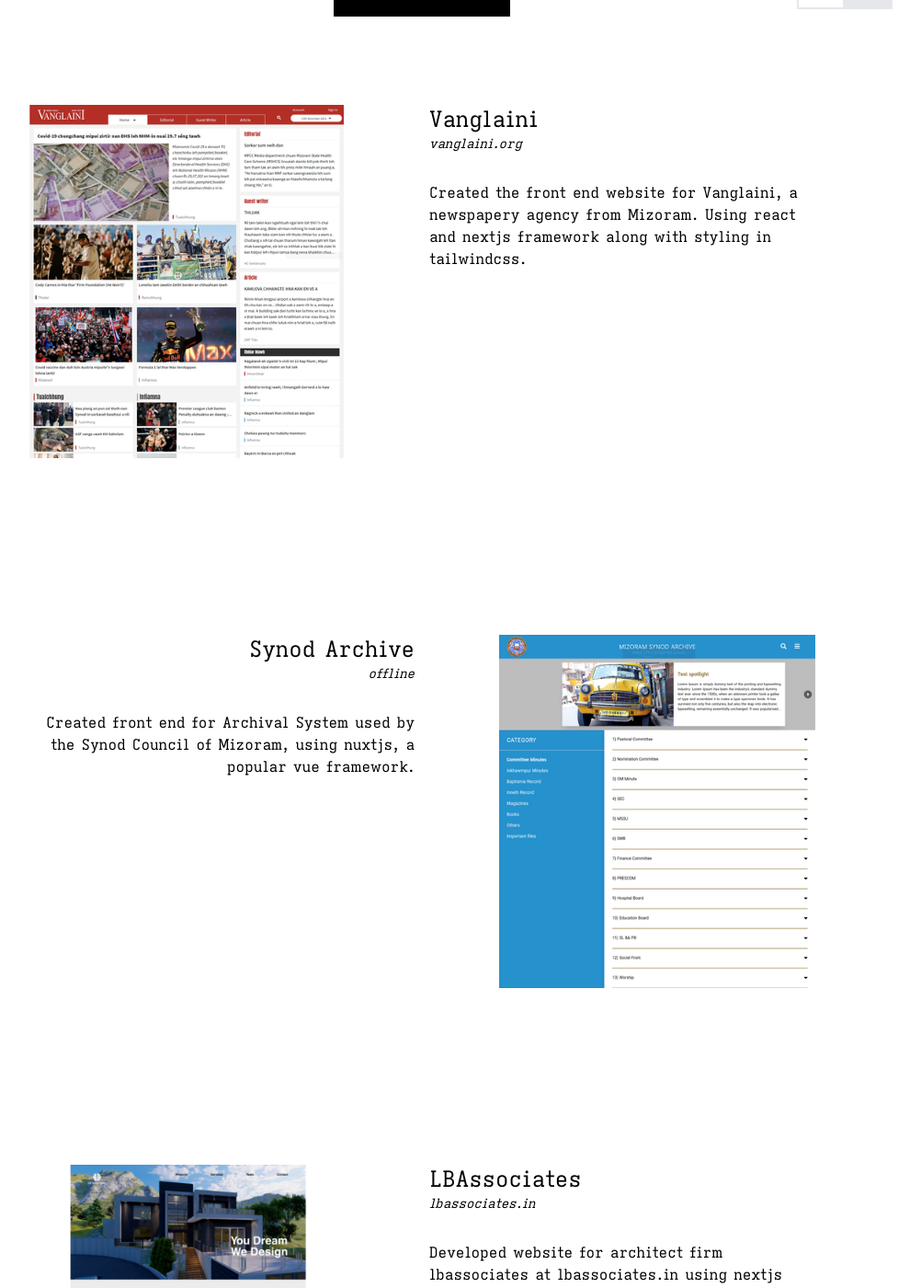
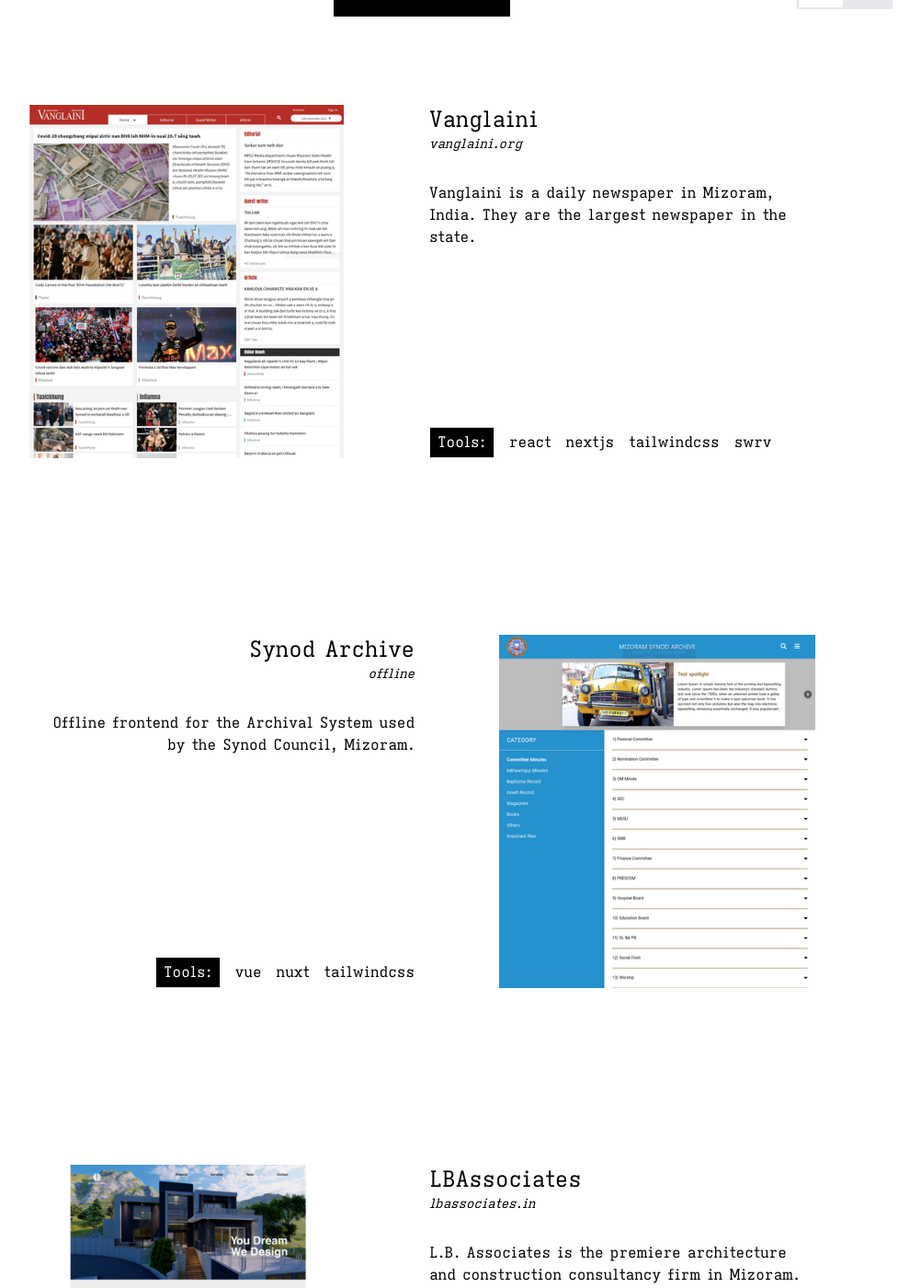
Before and after one commit to ringuralte/ringuralte, a Next.js app: page / in a window 1280 px wide. Shown: the part 946-2346 px from the top of the page at 92% size, without its empty margins (181-1183 px from the left). Built offline with nearby package versions, Linux system fonts and the light colour scheme; a web font is replaced by a local one.

Commit message:
Add next api instead of data/json files, style changes

```diff
--- a/components/ProjectCard.tsx
+++ b/components/ProjectCard.tsx
@@ -1,16 +1,12 @@
+import { Project } from "@/types/Project";
 import Image from "next/image";
 import { classNames } from "utils/functions";
 
-interface Project {
-  title: string;
-  link: string;
-  subtitle: string;
-  body: string;
-  image: string;
+type ProjectCard = Project & {
   imageOnLeft: boolean;
-}
+};
 
-export const ProjectCard = (props: Project) => {
+export const ProjectCard = (props: ProjectCard) => {
   return (
     <div className="grid grid-cols-1 gap-y-8 md:gap-y-0 md:grid-cols-2 w-full h-full pt-12 md:py-24">
       <div
@@ -28,24 +24,41 @@
       </div>
       <div
         className={classNames(
-          "flex flex-col col-span-1 w-full items-center h-64 md:h-96",
+          "flex flex-col col-span-1 w-full justify-between items-center h-64 md:h-96",
           props.imageOnLeft
             ? "md:order-2 md:items-start"
             : "md:order-1 md:items-end"
         )}
       >
-        <h3 className="text-2xl px-2">{props.title}</h3>
+        <div>
+          <h3
+            className={classNames(
+              "text-2xl px-2",
+              props.imageOnLeft ? "text-left" : "text-right"
+            )}
+          >
+            {props.title}
+          </h3>
           {props.link.length ? (
-          <a
-            href={props.link}
-            target="_blank"
-            rel="noreferrer noopener"
-            className="text-sm italic px-2"
+            <a href={props.link} target="_blank" rel="noreferrer noopener">
+              <h4
+                className={classNames(
+                  "text-sm italic px-2",
+                  props.imageOnLeft ? "text-left" : "text-right"
+                )}
               >
                 {props.subtitle}
+              </h4>
             </a>
           ) : (
-          <h4 className="text-sm italic px-2">{props.subtitle}</h4>
+            <h4
+              className={classNames(
+                "text-sm italic px-2",
+                props.imageOnLeft ? "text-left" : "text-right"
+              )}
+            >
+              {props.subtitle}
+            </h4>
           )}
           <div
             className={classNames(
@@ -56,6 +69,20 @@
             {props.body}
           </div>
         </div>
+        <div
+          className={classNames(
+            "flex gap-x-4 px-2 items-baseline w-full",
+            props.imageOnLeft ? "justify-start" : "justify-end"
+          )}
+        >
+          <div className="border bg-black text-white py-1 px-2">Tools: </div>
+          <ul className="flex flex-wrap gap-x-4">
+            {props.tools.map((key, index) => {
+              return <li key={index}>{key}</li>;
+            })}
+          </ul>
+        </div>
+      </div>
     </div>
   );
 };
--- a/components/Projects.tsx
+++ b/components/Projects.tsx
@@ -1,6 +1,5 @@
 import { ProjectCard } from "./ProjectCard";
 import { TitleBox } from "./TitleBox";
-import projects from "../data/projects.json";
 import { Swiper, SwiperSlide } from "swiper/react";
 import { Navigation, Pagination } from "swiper";
 import { faStream, faEllipsisH } from "@fortawesome/free-solid-svg-icons";
@@ -12,13 +11,16 @@
 import { useState } from "react";
 import { classNames } from "utils/functions";
 import { ComponentContainer } from "./layout/Container";
+import { Project } from "@/types/Project";
 
-export const Projects: React.FC = () => {
+export const Projects: React.FC<{ projects: Project[] }> = ({ projects }) => {
   const [carouselView, setCarouselView] = useState(false);
   const [popOver, setPopOver] = useState({
     carousel: false,
     list: false,
   });
+
+	console.log(projects)
 
   const setCarouselPopup = () => {
     setPopOver({
@@ -104,7 +106,9 @@
       <div
         className={classNames(
           "transition-all transform duration-100 origin-top",
-          carouselView ? "scale-0 h-0 w-0" : "scale-100 flex flex-col h-full w-full"
+          carouselView
+            ? "scale-0 h-0 w-0"
+            : "scale-100 flex flex-col h-full w-full"
         )}
       >
         {Object.keys(projects).map((key) => {
@@ -119,6 +123,7 @@
               image={projects[intKey].image}
               link={projects[intKey].link}
               body={projects[intKey].body}
+              tools={projects[intKey].tools}
             />
           );
         })}
@@ -131,7 +136,7 @@
         )}
       >
         <Swiper
-					className="h-[600px]"
+          className="h-[600px]"
           modules={[Navigation, Pagination]}
           spaceBetween={50}
           slidesPerView={1}
@@ -148,6 +153,7 @@
                   title={projects[key].title}
                   image={projects[key].image}
                   link={projects[key].link}
+                  tools={projects[key].tools}
                   body={projects[key].body}
                 />
               </SwiperSlide>
--- /dev/null
+++ b/config/index.js
@@ -0,0 +1,3 @@
+const dev = process.env.NODE_ENV !== "production";
+
+export const server = dev ? "http://localhost:3000" : "https://ringuralte.dev";
--- a/data/projects.json
+++ /dev/null
@@ -1,30 +0,0 @@
-[
-  {
-    "title": "Vanglaini",
-    "image": "/images/vanglaini.org_.png",
-    "link": "https://vanglaini.org",
-    "subtitle": "vanglaini.org",
-    "body": "Created the front end website for Vanglaini, a newspapery agency from Mizoram. Using react and nextjs framework along with styling in tailwindcss."
-  },
-  {
-    "title": "Synod Archive",
-    "image": "/images/synod.tukverh.com_.png",
-    "link": "",
-    "subtitle": "offline",
-    "body": "Created front end for Archival System used by the Synod Council of Mizoram, using nuxtjs, a popular vue framework."
-  },
-  {
-    "title": "LBAssociates",
-    "image": "/images/lbassociates.in_.png",
-    "link": "https://lbassociates.in",
-    "subtitle": "lbassociates.in",
-    "body": "Developed website for architect firm lbassociates at lbassociates.in using nextjs on the frontend and prismic.io as a headless cms and hosted on netlify."
-  },
-  {
-    "title": "BNCollege of Nursing",
-    "image": "/images/bncollege.png",
-    "link": "https://bncollegeofnursingmizoram.com",
-    "subtitle": "bncollegeofnursingmizoram.com",
-    "body": "Created website for Nursing College BNCollegeOfNursing at bncollegeofnursingmizoram.com using nextjs and netlify-cms as the cms, hosted on netlify."
-  }
-]
--- a/package.json
+++ b/package.json
@@ -14,6 +14,7 @@
     "@fortawesome/free-brands-svg-icons": "^5.15.4",
     "@fortawesome/free-solid-svg-icons": "^5.15.4",
     "@fortawesome/react-fontawesome": "^0.1.16",
+    "axios": "^0.24.0",
     "next": "12.0.4",
     "react": "17.0.2",
     "react-dom": "17.0.2",
@@ -34,10 +35,10 @@
     "eslint-plugin-cypress": "^2.12.1",
     "identity-obj-proxy": "^3.0.0",
     "jest": "^27.4.4",
-    "postcss": "^8.4.4",
+    "postcss": "^8.4.5",
     "prettier": "^2.5.0",
     "react-test-renderer": "^17.0.2",
-    "tailwindcss": "^2.2.19",
+    "tailwindcss": "^3.0.7",
     "typescript": "4.5.2"
   }
 }
--- a/pages/api/hello.ts
+++ /dev/null
@@ -1,13 +0,0 @@
-// Next.js API route support: https://nextjs.org/docs/api-routes/introduction
-import type { NextApiRequest, NextApiResponse } from 'next'
-
-type Data = {
-  name: string
-}
-
-export default function handler(
-  req: NextApiRequest,
-  res: NextApiResponse<Data>
-) {
-  res.status(200).json({ name: 'John Doe' })
-}
--- /dev/null
+++ b/pages/api/projects.ts
@@ -0,0 +1,45 @@
+// Next.js API route support: https://nextjs.org/docs/api-routes/introduction
+import type { NextApiRequest, NextApiResponse } from "next";
+import type { Project } from "@/types/Project";
+
+const projects: Project[] = [
+  {
+    title: "Vanglaini",
+    image: "/images/vanglaini.org_.png",
+    link: "https://vanglaini.org",
+    subtitle: "vanglaini.org",
+    body: "Vanglaini is a daily newspaper in Mizoram, India. They are the largest newspaper in the state.",
+    tools: ["react", "nextjs", "tailwindcss", "swrv"],
+  },
+  {
+    title: "Synod Archive",
+    image: "/images/synod.tukverh.com_.png",
+    link: "",
+    subtitle: "offline",
+    body: "Offline frontend for the Archival System used by the Synod Council, Mizoram.",
+    tools: ["vue", "nuxt", "tailwindcss"],
+  },
+  {
+    title: "LBAssociates",
+    image: "/images/lbassociates.in_.png",
+    link: "https://lbassociates.in",
+    subtitle: "lbassociates.in",
+    body: "L.B. Associates is the premiere architecture and construction consultancy firm in Mizoram.",
+    tools: ["react", "nextjs", "prismic.io"],
+  },
+  {
+    title: "BNCollege of Nursing",
+    image: "/images/bncollege.png",
+    link: "https://bncollegeofnursingmizoram.com",
+    subtitle: "bncollegeofnursingmizoram.com",
+    body: "BN College of Nursing, Mizoram is an autonomous Institution established by BN Foundation Society.",
+    tools: ["react", "nextjs", "netlify-cms"],
+  },
+];
+
+export default function handler(
+  req: NextApiRequest,
+  res: NextApiResponse<Project[]>
+) {
+  res.status(200).json(projects);
+}
--- a/pages/index.tsx
+++ b/pages/index.tsx
@@ -1,11 +1,17 @@
-import type { NextPage } from "next";
+import type { GetStaticProps, InferGetStaticPropsType, NextPage } from "next";
 import Head from "next/head";
 import { AboutMe } from "@/components/AboutMe";
 import { Header } from "@/components/Header";
 import { Projects } from "@/components/Projects";
 import { Footer } from "@/components/Footer";
+import { Project } from "@/types/Project";
+import { server } from "../config";
+import { TitleBox } from "@/components/TitleBox";
+import { ComponentContainer } from "@/components/layout/Container";
 
-const Home: NextPage = () => {
+const Home: NextPage = ({
+  projects,
+}: InferGetStaticPropsType<typeof getStaticProps>) => {
   return (
     <div>
       <Head>
@@ -23,16 +29,28 @@
             </div>
           </div>
           <div className="flex flex-col mx-auto w-full max-w-screen-lg min-h-screen h-full">
-            <Projects />
+            <Projects projects={projects} />
           </div>
         </div>
-			  <div className="flex-grow h-20" />
-			  <div className="flex flex-col bg-black items-center mx-auto w-full">
-				  <Footer />
-			  </div>
-		  </div>
+			  <ComponentContainer>
+				  <TitleBox title="Resume" />
+			  </ComponentContainer>
+        <div className="flex-grow h-20" />
+        <div className="flex flex-col bg-black items-center mx-auto w-full">
+          <Footer />
+        </div>
+      </div>
     </div>
   );
 };
 
 export default Home;
+
+export const getStaticProps: GetStaticProps = async () => {
+  const res = await fetch(`${server}/api/projects`);
+  const projects: Project[] = await res.json();
+
+  return {
+    props: { projects },
+  };
+};
--- a/tailwind.config.js
+++ b/tailwind.config.js
@@ -3,7 +3,7 @@
     "./pages/**/*.{js,ts,jsx,tsx}",
     "./components/**/*.{js,ts,jsx,tsx}",
   ],
-  darkMode: false, // or 'media' or 'class'
+  darkMode: "media", // or 'media' or 'class'
   theme: {
     extend: {
       colors: {
--- a/tsconfig.json
+++ b/tsconfig.json
@@ -2,7 +2,8 @@
   "compilerOptions": {
     "baseUrl": ".",
     "paths": {
-      "@/components/*": ["components/*"]
+      "@/components/*": ["components/*"],
+			"@/types/*": ["types/*"]
     },
     "target": "es5",
     "lib": ["dom", "dom.iterable", "esnext"],
--- /dev/null
+++ b/types/Project.ts
@@ -0,0 +1,8 @@
+export type Project = {
+  title: string;
+  link: string;
+  subtitle: string;
+  body: string;
+  image: string;
+	tools: string[];
+}
```
Also changed, not shown: 1 other file (tests, documents, lock files or other folders). Lines whose indentation alone changed are shown as unchanged.
